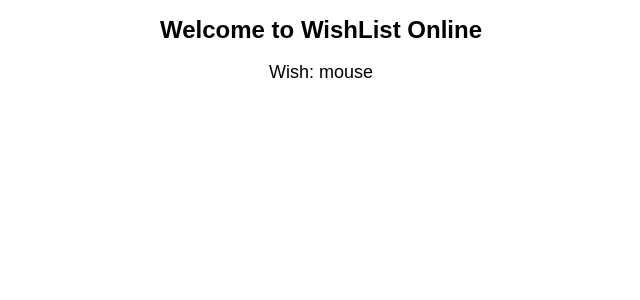
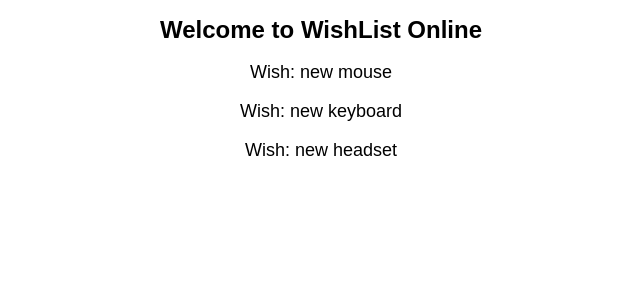
Before and after one commit to acoss22/wishlist, a React (Create React App) app: page / in a window 1280 px wide. Shown: the top 300 px of the page, without its empty margins (319-959 px from the left). Built offline with nearby package versions, Linux system fonts and the light colour scheme.

Commit message:
manual list with state

```diff
--- a/src/App.js
+++ b/src/App.js
@@ -5,7 +5,12 @@ import Wish from './Wish/Wish';
 class App extends Component {
 
   state = {
-    name: 'mouse'
+    wishes : [
+      {wishname: 'new mouse'},
+      {wishname: 'new keyboard'},
+      {wishname: 'new headset'}
+    ]
+
 
   }
 
@@ -15,7 +20,9 @@ class App extends Component {
       <div className="App">
           <h1 className="App-title">Welcome to WishList Online</h1>
         <p className="App-intro">
-          <Wish name={this.state.name}/>
+          <Wish wishname={this.state.wishes[0].wishname}/>
+          <Wish wishname={this.state.wishes[1].wishname}/>
+          <Wish wishname={this.state.wishes[2].wishname}/>
         </p>
       </div>
     );
--- a/src/Wish/Wish.js
+++ b/src/Wish/Wish.js
@@ -2,7 +2,7 @@ import React from 'react';
 
 const wish = (props) => {
     return <div>
-        <p>Wish: {props.name}</p>
+        <p>Wish: {props.wishname}</p>
     </div>
 }
 
```
